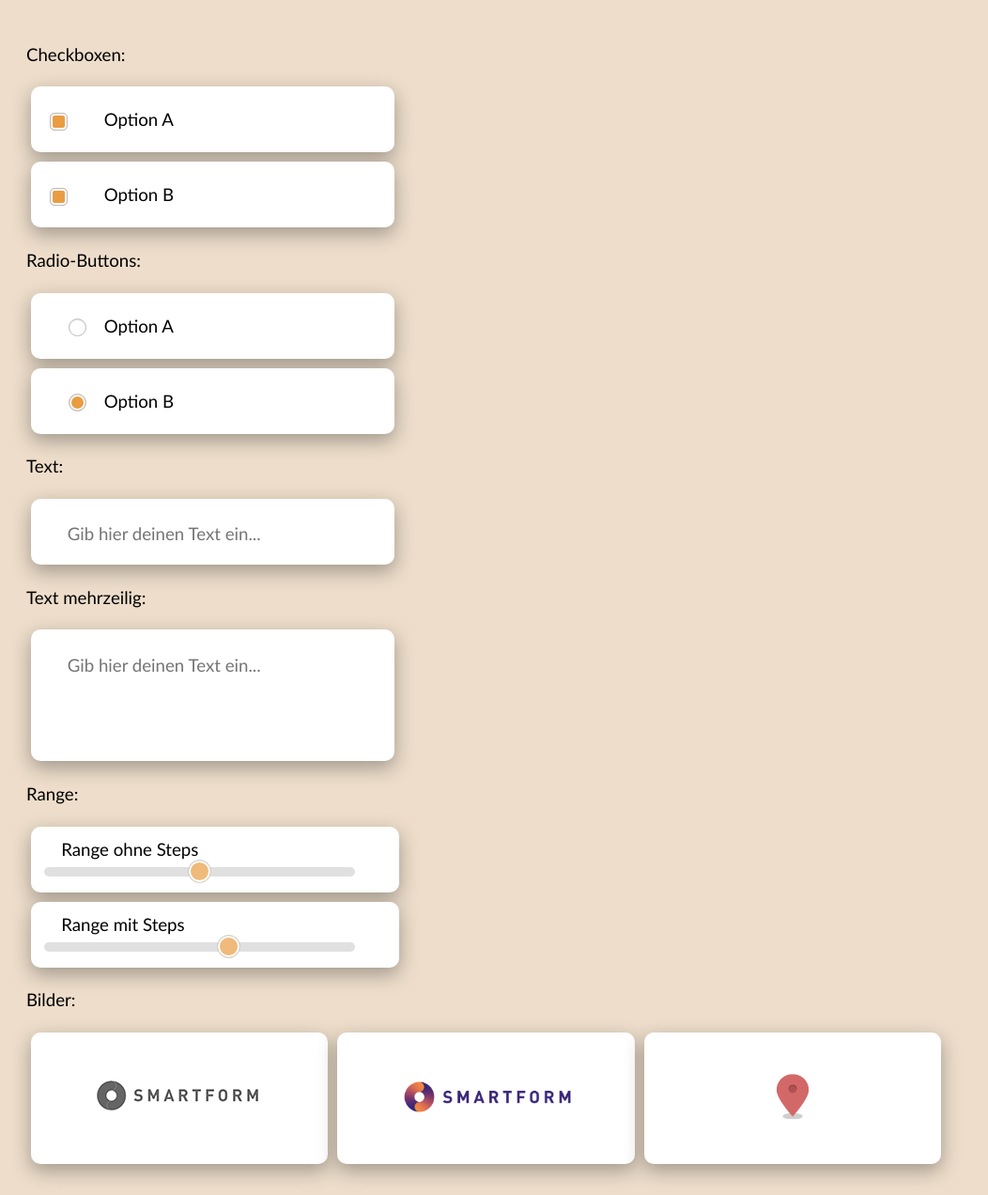
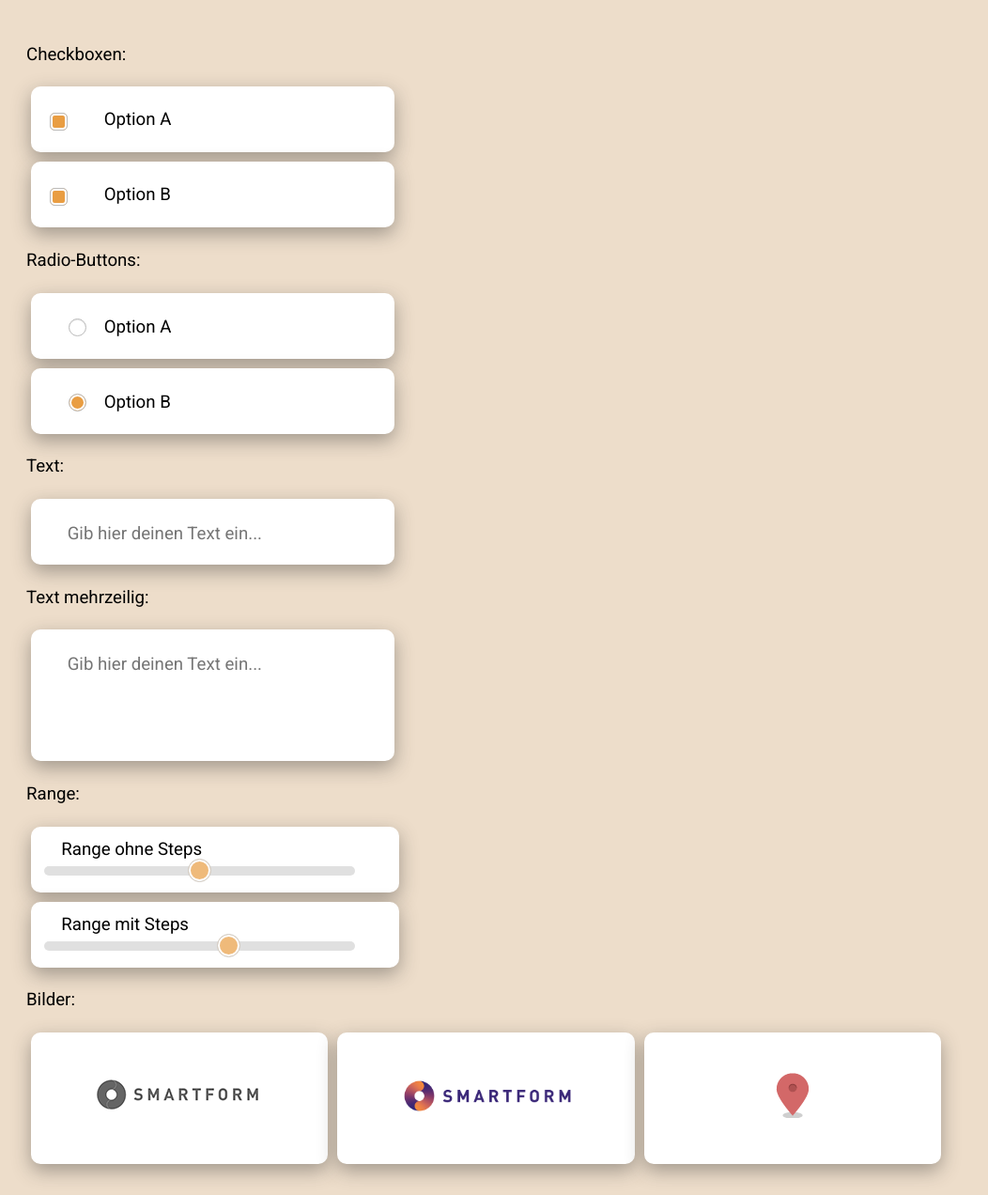
Before and after one commit to pxcemaker/SmartForms, a PHP site: page /beispielseite-2.html in a window 1280 px wide. Shown: the whole page at 94% size, without its empty margins (0-1052 px from the left). Run offline with PHP 8.4, Linux system fonts and the light colour scheme.

Commit message:
Anpassung der Beispielseite

```diff
--- a/fusion-opl/beispiel.css
+++ b/fusion-opl/beispiel.css
@@ -1,6 +1,8 @@
+@import url('https://fonts.googleapis.com/css2?family=Roboto:ital,wght@0,100;0,300;0,400;0,500;0,700;0,900;1,100;1,300;1,400;1,500;1,700;1,900&display=swap');
+
 body {
     background-color: #edddca;
-    font-family: 'Gill Sans', 'Gill Sans MT', Calibri, 'Trebuchet MS', sans-serif;
+    font-family: 'Roboto', 'Open Sans', sans-serif;
     font-size: 14pt;
     padding: 20px;
 }
@@ -35,7 +37,7 @@ body {
 
 label {
     margin-left: 20px;
-    font-family: 'Gill Sans', 'Gill Sans MT', Calibri, 'Trebuchet MS', sans-serif;
+    font-family: 'Roboto', 'Open Sans', sans-serif;
     font-size: 14pt;
 }
 
@@ -137,7 +139,7 @@ input[type='radio']:checked  + label::before {
 input[type='text']{
     width: 200%;
     padding: .75em 1em .5em 1em;
-    font-family: 'Gill Sans', 'Gill Sans MT', Calibri, 'Trebuchet MS', sans-serif;
+    font-family: 'Roboto', 'Open Sans', sans-serif;
 }
 /*Text einzeilig: Ende*/
 
@@ -173,7 +175,7 @@ textarea {
     width: auto;
     resize: none;
     padding: .75em 1em .5em 1em;
-    font-family: 'Gill Sans', 'Gill Sans MT', Calibri, 'Trebuchet MS', sans-serif;
+    font-family: 'Roboto', 'Open Sans', sans-serif;
     font-size: 14pt;
     border: none;
 }
--- a/fusion-opl/beispielseite-2.html
+++ b/fusion-opl/beispielseite-2.html
@@ -4,7 +4,7 @@
     <meta charset="UTF-8">
     <meta http-equiv="X-UA-Compatible" content="IE=edge">
     <meta name="viewport" content="width=device-width, initial-scale=1.0">
-    <title>Document</title>
+    <title>Beispielseite Antworttypen</title>
     <link rel="stylesheet" href="beispiel.css">
 </head>
 <body>
```
